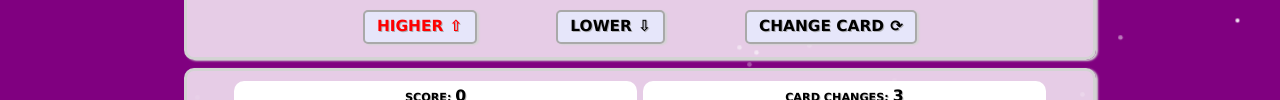
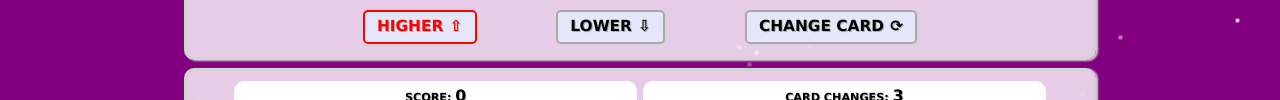
Before and after one commit to callum-anderson/Play_Your_Cards_Right, a plain HTML site: page PlayYourCardsRight.html in a window 1280 px wide. Both pictures are taken after a click on the item "HIGHER". Shown: the part 399-499 px from the top of the page. Drawn offline with Linux system fonts and the light colour scheme.

Commit message:
added border around higher/lower buttons

```diff
--- a/PlayYourCardsRight.css
+++ b/PlayYourCardsRight.css
@@ -148,6 +148,7 @@ body {
 }
 .higher-lower-pressed {
   color: red;
+  border: 2px solid red !important;
 }
 #game-output, #game-area {
   background-color: rgba(255,255,255,0.8);
```
